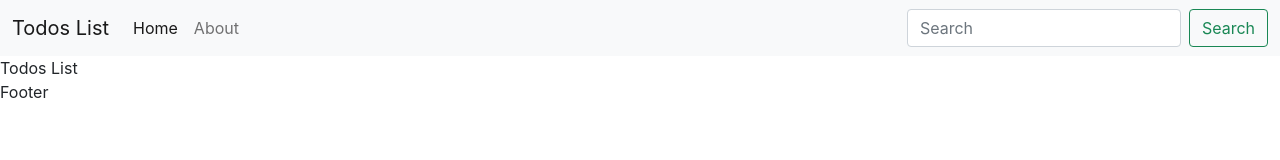
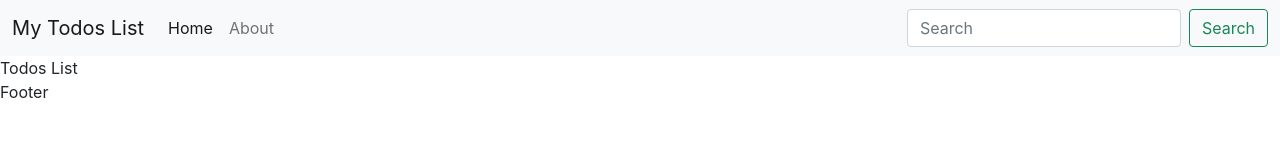
Before and after one commit to abubaker-cs/todos-list, a React (Create React App) app: page / in a window 1280 px wide. Shown: the top 160 px of the page. Built offline with nearby package versions, Linux system fonts and the light colour scheme.

Commit message:
Understanding propTypes and defaultProps

```diff
--- a/src/App.js
+++ b/src/App.js
@@ -6,7 +6,7 @@ import { Footer } from "./Components/Footer";
 function App() {
   return (
     <>
-      <Header />
+      <Header title="My Todos List" searchBar={true} />
       <Todos />
       <Footer />
     </>
--- a/src/Components/Header.js
+++ b/src/Components/Header.js
@@ -1,11 +1,12 @@
 import React from "react";
+import ProtoTypes from "prop-types"
 
-export default function Header() {
+export default function Header(props) {
   return (
     <nav className="navbar navbar-expand-lg navbar-light bg-light">
       <div className="container-fluid">
         <a className="navbar-brand" href="#">
-          Todos List
+          {props.title}
         </a>
         <button
           className="navbar-toggler"
@@ -31,6 +32,7 @@ export default function Header() {
               </a>
             </li>
           </ul>
+          {props.searchBar ? (
             <form className="d-flex">
               <input
                 className="form-control me-2"
@@ -42,8 +44,19 @@ export default function Header() {
                 Search
               </button>
             </form>
+          ) : (
+            "No Search bar"
+          )}
         </div>
       </div>
     </nav>
   );
 }
+
+Header.defaultProps = {
+  title: 'Your Title will appear here.'
+}
+
+Header.protoTypes = {
+  title: ProtoTypes.string
+}
```
Lines whose indentation alone changed are shown as unchanged.
